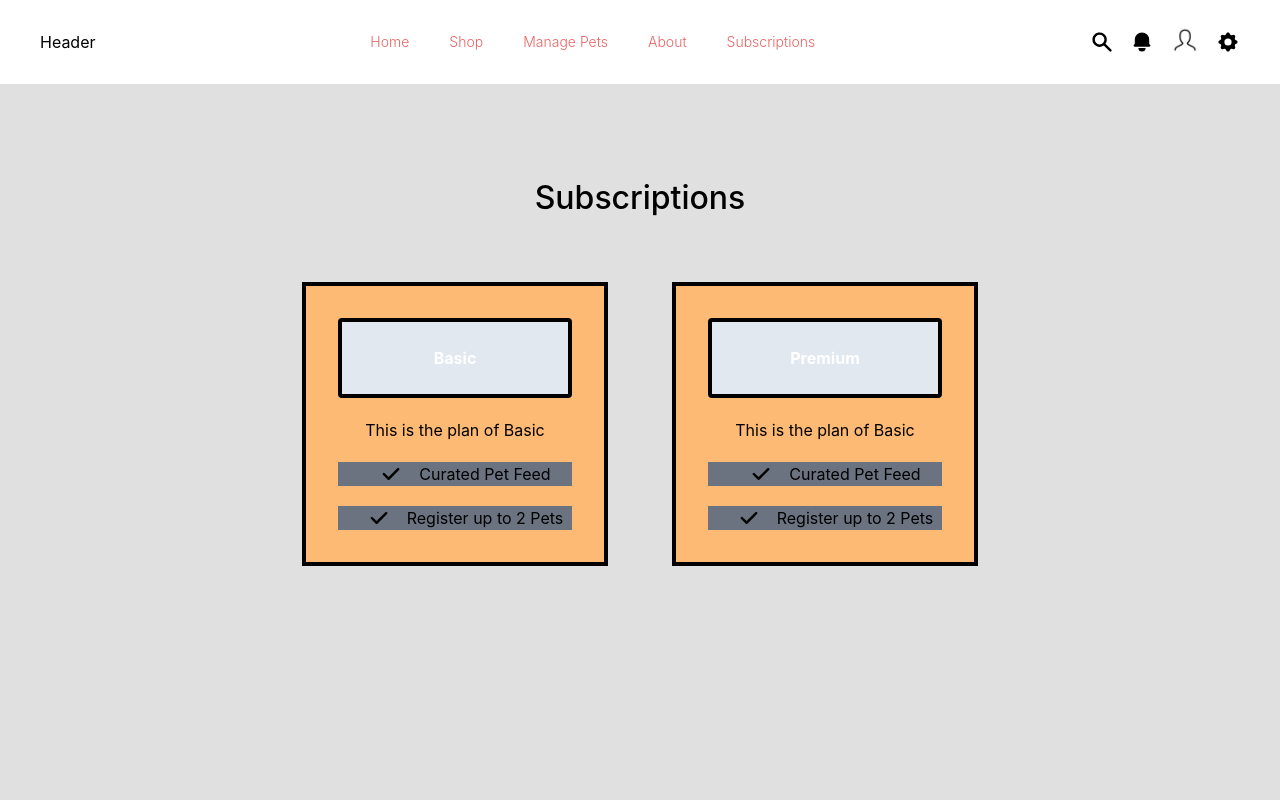
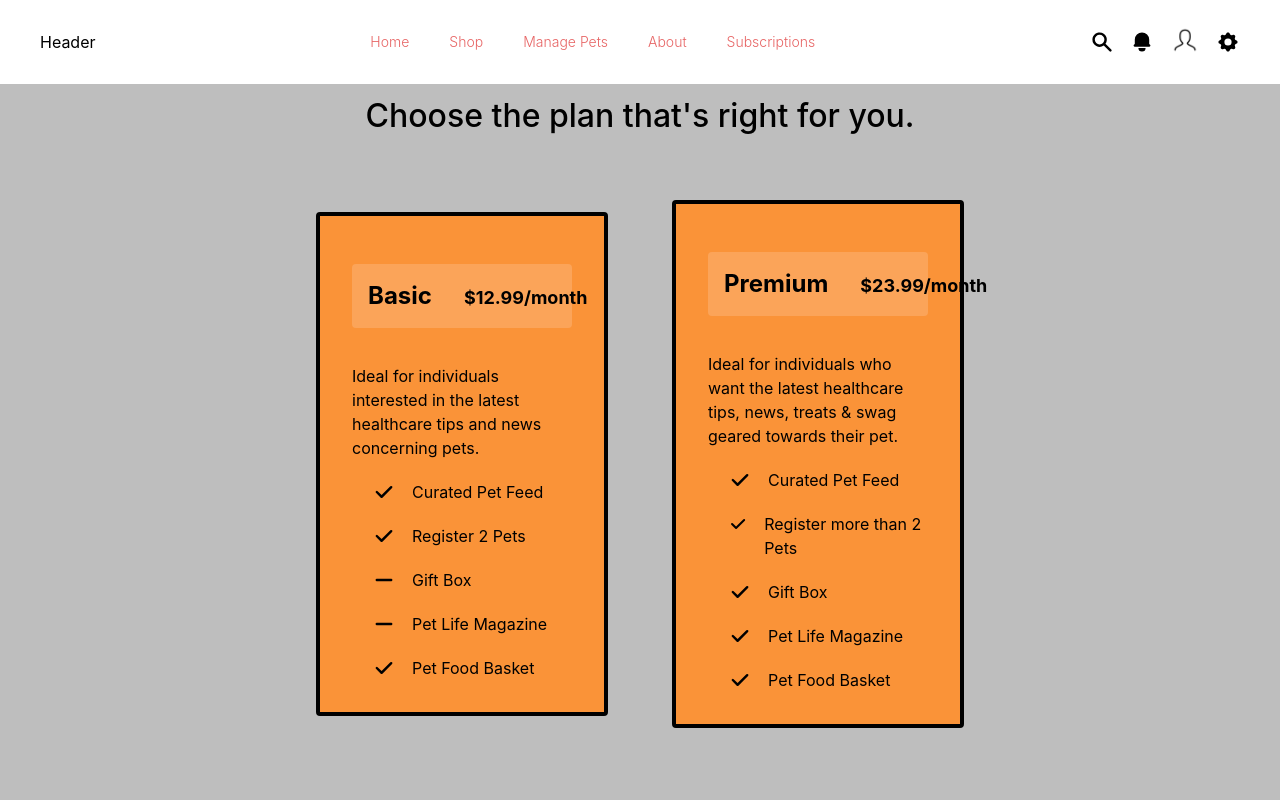
Before and after one commit to Isaiahsylnol/pets_n_pals, a Next.js app in the folder client/: page /subscriptions in a window 1280 px wide. Shown: the top 800 px of the page. Built offline with nearby package versions, Linux system fonts and the light colour scheme.

Commit message:
Subscription page

```diff
--- /dev/null
+++ b/client/components/Subscriptions/Container.js
@@ -0,0 +1,22 @@
+import { CheckIcon, MinusIcon } from "@heroicons/react/solid";
+function SubscribeContainer({ children, tier, price, description }) {
+  console.log(children);
+  return (
+    <div className="p-8 m-8 h-auto flex flex-wrap gap-y-5 items-center justify-center border-4 border-black w-full md:w-1/2 lg:w-1/4 bg-cadmium-orange rounded">
+      <div className="m-4 w-full text-black h-auto hover:bg-black hover:text-white font-bold bg-card-head rounded flex justify-between">
+      <span className="text-2xl text-left p-4">{tier}</span>
+      <span className="text-lg text-left p-4 mt-1">
+        {price}/month
+      </span>
+    </div>
+        <p className="justify-center items-center">{description}</p>
+        <div className="w-full flex">
+              <CheckIcon className="h-6 w-6 ml-5" />
+              <h3 className="pl-4">Curated Pet Feed</h3>
+            </div>
+      {children}
+    </div>
+  );
+}
+
+export default SubscribeContainer;
--- /dev/null
+++ b/client/components/Subscriptions/SubscribeItem.js
@@ -0,0 +1,12 @@
+import { CheckIcon } from '@heroicons/react/solid';
+
+function SubscribeItem(props){
+
+    return (
+        <>
+        <CheckIcon className='h-6 w-6 ml-5'/><h3 className="pl-4">{props.title}</h3>
+        </>
+    )
+}
+
+export default SubscribeItem
--- a/client/components/Subscriptions/item.js
+++ /dev/null
@@ -1,18 +0,0 @@
-import { CheckIcon } from '@heroicons/react/solid';
-
-function SubscriptionItem(props) {
-return(
-
-          <div className="p-8 m-8 h-auto flex flex-wrap gap-y-5 items-center justify-center border-4 border-black w-full md:w-1/2 lg:w-1/4 bg-orange-300">
-            <button className="border-4 border-black bg-slate-200 text-black h-20 w-full hover:bg-black hover:text-white text-white font-bold py-2 rounded">{props.tier}</button>
-            <div><p>This is the plan of Basic</p></div>
-           <div class="w-full bg-gray-500 flex justify-center"><CheckIcon className='h-6 w-6 ml-5'/><h3 className="pl-4">Curated Pet Feed</h3></div>
-           <div class="w-full bg-gray-500 flex justify-center"><CheckIcon className='h-6 w-6 ml-5'/><h3 className="pl-4">Register up to 2 Pets</h3></div>
-
-          </div>
-
-
-)
-}
-
-export default SubscriptionItem;
--- a/client/pages/index.js
+++ b/client/pages/index.js
@@ -1,5 +1,4 @@
 import Head from 'next/head'
-import Image from 'next/image'
 import styles from '../styles/Home.module.css'
 import Header from '../components/Header.js';
 import BoardAdmin from "./boardAdmin";
--- a/client/pages/subscriptions.js
+++ b/client/pages/subscriptions.js
@@ -1,14 +1,13 @@
 import Head from "next/head";
 import Header from "../components/Header.js";
-import React, { useState, useEffect } from "react";
-import { useDispatch, useSelector } from "react-redux";
+import { useDispatch } from "react-redux";
 import Footer from "../components/Footer.js";
 import styles from "../styles/Home.module.css";
-import SubscriptionItem from "../components/Subscriptions/item.js";
+import { CheckIcon, MinusIcon } from "@heroicons/react/solid";
+import SubscribeContainer from "../components/Subscriptions/Container.js";
+import SubscribeItem from "../components/Subscriptions/SubscribeItem.js";
 
 export default function Subscriptions() {
-  const [successful, setSuccessful] = useState(false);
-  const { message } = useSelector((state) => state.message);
   const dispatch = useDispatch();
 
   const handleRegister = () => {};
@@ -22,12 +21,58 @@ export default function Subscriptions() {
       </Head>
       <Header />
       <main className={styles.main}>
-        <h1>Subscriptions</h1>
-        <div className="w-full flex items-center justify-center flex-wrap p-7 bg-grey-light">
-         <SubscriptionItem tier="Basic"/>
-         <SubscriptionItem tier="Premium"/>
+
+        <div className="w-full flex flex-col items-center p-7 bg-silver-chalice">
+            <h1>Choose the plan that's right for you.</h1>
+          <div className="flex  items-center justify-center flex-wrap p-7">
+          <SubscribeContainer
+          tier="Basic"
+          price="$12.99"
+          description="Ideal for individuals interested in the latest healthcare tips and news concerning pets.">
+            <div className="w-full flex">
+              <CheckIcon className="h-6 w-6 ml-5" />
+              <h3 className="pl-4">Register 2 Pets</h3>
+            </div>
+            <div className="w-full flex">
+            <MinusIcon className="h-6 w-6 ml-5" />
+              <h3 className="pl-4">Gift Box</h3>
+            </div>
+            <div className="w-full flex">
+            <MinusIcon className="h-6 w-6 ml-5" />
+              <h3 className="pl-4">Pet Life Magazine</h3>
+            </div>
+            <div className="w-full flex">
+            <CheckIcon className="h-6 w-6 ml-5" />
+              <h3 className="pl-4">Pet Food Basket</h3>
+            </div>
+          </SubscribeContainer>
+
+          <SubscribeContainer
+          tier="Premium"
+          price="$23.99"
+          description="Ideal for individuals who want the latest healthcare tips, news, treats & swag geared towards their pet.">
+          <div className="w-full flex">
+              <CheckIcon className="h-6 w-6 ml-5" />
+              <h3 className="pl-4">Register more than 2 Pets</h3>
+            </div>
+            <div className="w-full flex">
+            <CheckIcon className="h-6 w-6 ml-5" />
+              <h3 className="pl-4">Gift Box</h3>
+            </div>
+            <div className="w-full flex">
+            <CheckIcon className="h-6 w-6 ml-5" />
+              <h3 className="pl-4">Pet Life Magazine</h3>
+            </div>
+            <div className="w-full flex">
+            <CheckIcon className="h-6 w-6 ml-5" />
+              <h3 className="pl-4">Pet Food Basket</h3>
+            </div>
+          </SubscribeContainer >
+          </div>
+          <div className="mt-8">
+            <span>See <a href="#" target="_blank" aria-hidden="false" className="text-orange-500">Terms & Conditions</a> for full details. Prepaid monthly, non-refundable, automatically renews monthly.</span>
+          </div>
         </div>
-
       </main>
       <Footer />
     </div>
--- a/client/tailwind.config.js
+++ b/client/tailwind.config.js
@@ -3,7 +3,12 @@ module.exports = {
   content: ['./pages/**/*.{js,ts,jsx,tsx}',
   './components/**/*.{js,ts,jsx,tsx}',],
   theme: {
-    extend: {},
+    extend: {
+      colors: {
+      'silver-chalice': '#BEBEBE',
+      'cadmium-orange': '#FA9338',
+      'card-head': '#FBA459',
+    },},
   },
   plugins: [],
 }
```
